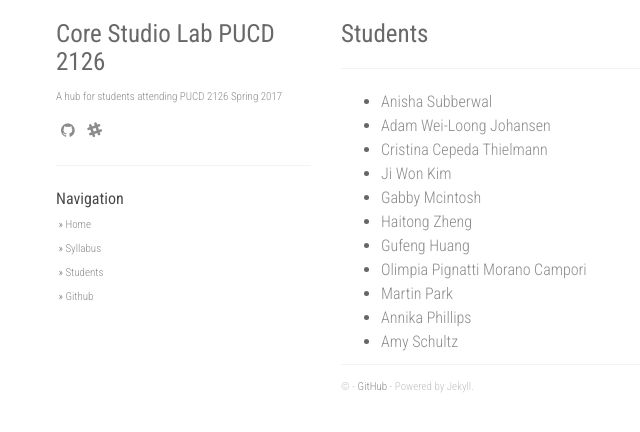
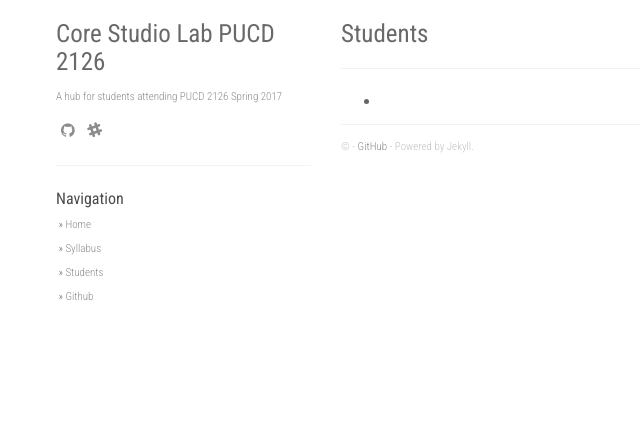
Before and after one commit to jessica-dantas/PUCD-2126.github.io, a Jekyll site: the page built from students.md, in a window 1280 px wide. Shown: the top 432 px of the page, without its empty margins (29-669 px from the left). Built offline with Jekyll 4.4.1, drawn with Linux system fonts in a browser that asks for light colours; nearby versions of some CDN libraries; comment, search, counter and statistics services are not loaded.

Commit message:
update: assignement for week 1, student data erased, updated info in readme

```diff
--- a/_data/students.json
+++ b/_data/students.json
@@ -1,46 +1,6 @@
 [
   {
-    name: "Anisha Subberwal",
-    handle: "AnishaSubberwal"
+    name: "",
+    handle: ""
   },
-  {
-    name: "Adam Wei-Loong Johansen",
-    handle: "awjohansen"
-  },
-  {
-    name: "Cristina Cepeda Thielmann",
-    handle: "cristinacepeda"
-  },
-  {
-    name: "Ji Won Kim",
-    handle: "g1kim"
-  },
-  {
-    name: "Gabby Mcintosh",
-    handle: "gabbymcin"
-  },
-  {
-    name: "Haitong Zheng",
-    handle: "Haitong32"
-  },
-  {
-    name: "Gufeng Huang",
-    handle: "huang200"
-  },
-  {
-    name: "Olimpia Pignatti Morano Campori",
-    handle: "olimpiapignatti"
-  },
-  {
-    name: "Martin Park",
-    handle: "parkn033"
-  },
-  {
-    name: "Annika Phillips",
-    handle: "phila810"
-  },
-  {
-    name: "Amy Schultz",
-    handle: "schua481"
-  }
 ]
```
Also changed, not shown: _posts/2017-01-24-exercise-1.md (+6 -2 lines), README.md.
